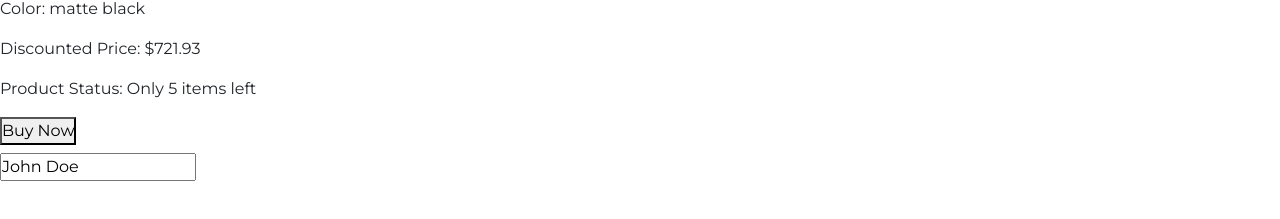
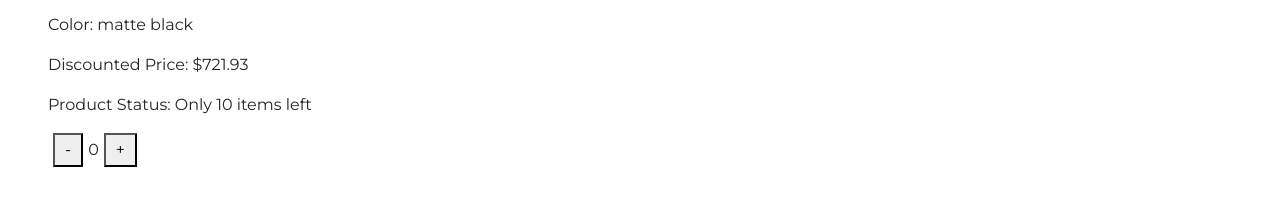
Before and after one commit to beattris/Ng-Store, an Angular app: page / in a window 1280 px wide. Shown: the part 535-754 px from the top of the page. Built offline with nearby package versions, Linux system fonts and the light colour scheme.

Commit message:
used event binding to modify the view

```diff
--- a/src/app/product-list/product-list.component.css
+++ b/src/app/product-list/product-list.component.css
@@ -0,0 +1,4 @@
+button{
+    padding: 3px 10px;
+    margin: 0px 5px;
+}
--- a/src/app/product-list/product-list.component.html
+++ b/src/app/product-list/product-list.component.html
@@ -1,8 +1,20 @@
-<img [src]="product.pImage" alt="iPhone 15 pro max">
-<p>Name: {{ product.name }}</p>
-<p>Price: {{ '$' + product.price }}</p>
-<p>Color: {{ product.color }}</p>
-<p>Discounted Price: ${{ getDiscountedPrice().toFixed(2) }}</p>
-<p>Product Status: {{ product.inStock > 0 ? 'Only ' + product.inStock + ' items left' : 'Not in stock' }}</p>
-<button [disabled]="!(product.inStock > 0)">Buy Now</button>
-<input class="d-block mt-2" type="text" [value]="name">
+<div class="pt-3 p-5">
+  <img [src]="product.pImage" alt="iPhone 15 pro max" />
+  <p>Name: {{ product.name }}</p>
+  <p>Price: {{ "$" + product.price }}</p>
+  <p>Color: {{ product.color }}</p>
+  <p>Discounted Price: ${{ getDiscountedPrice().toFixed(2) }}</p>
+  <p>
+    Product Status:
+    {{
+      product.inStock > 0
+        ? "Only " + product.inStock + " items left"
+        : "Not in stock"
+    }}
+  </p>
+  <button (click)="decrementCartValue()">-</button>
+  <span>{{addToCart}}</span>
+  <button (click)="incrementCartValue()">+</button>
+  <!-- <input class="d-block mt-2" type="text" (input)="onNameChange($event)" />
+  <p>Name = {{ name }}</p> -->
+</div>
--- a/src/app/product-list/product-list.component.ts
+++ b/src/app/product-list/product-list.component.ts
@@ -6,13 +6,14 @@ import { Component } from '@angular/core';
   styleUrl: './product-list.component.css',
 })
 export class ProductListComponent {
-  name = "John Doe"
+  // name = 'John Doe';
+  addToCart: number = 0;
   product = {
     name: 'iPhone 15 pro max',
     price: 789,
     color: 'matte black',
     discount: 8.5,
-    inStock: 5,
+    inStock: 10,
     pImage:
       'https://encrypted-tbn0.gstatic.com/images?q=tbn:ANd9GcTNPmD3YNOZ_-bO-19Z7tEliZheuMJkoQJ12g&s',
   };
@@ -22,4 +23,20 @@ export class ProductListComponent {
       this.product.price - (this.product.price * this.product.discount) / 100
     );
   }
+
+  // onNameChange(event: any) {
+  //   this.name = event.target.value;
+  // }
+
+  decrementCartValue() {
+    if (this.addToCart > 0) {
+      this.addToCart--;
+    }
+  }
+
+  incrementCartValue() {
+    if (this.addToCart < this.product.inStock) {
+      this.addToCart++;
+    }
+  }
 }
```
